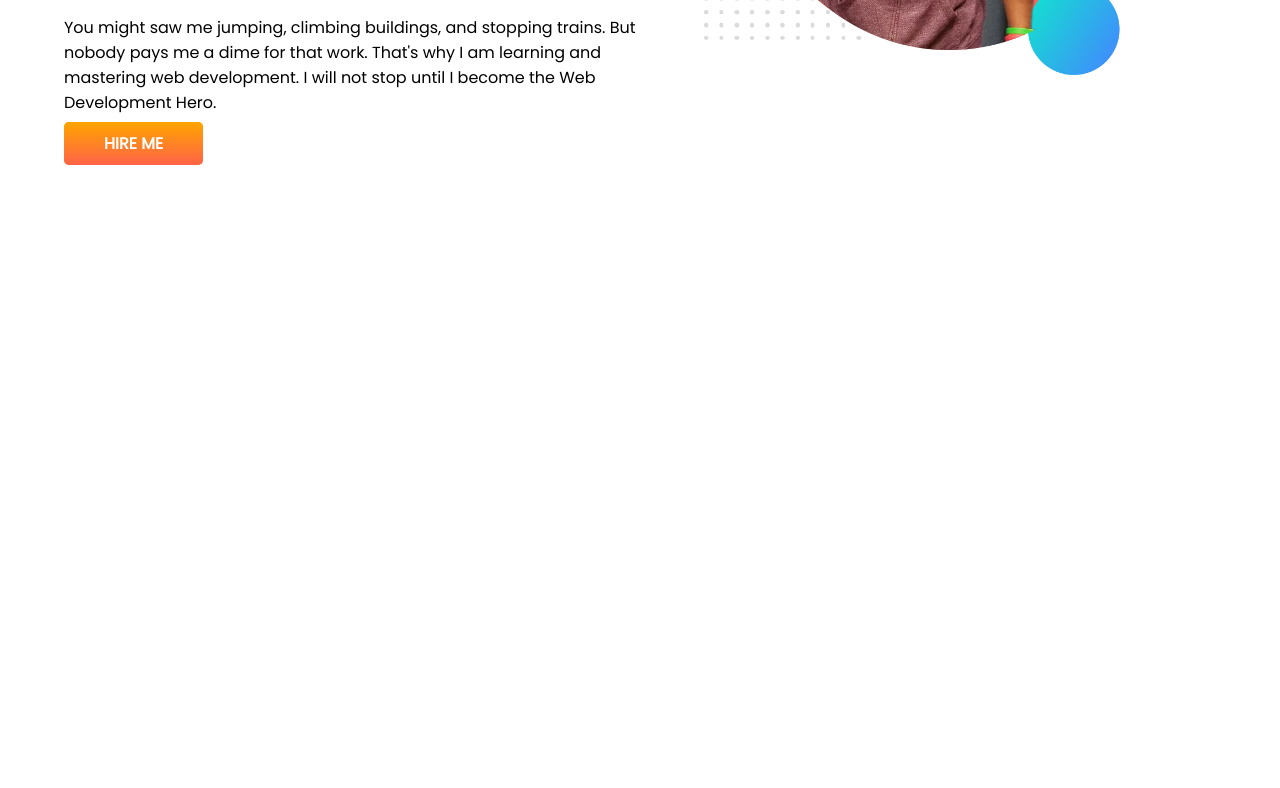
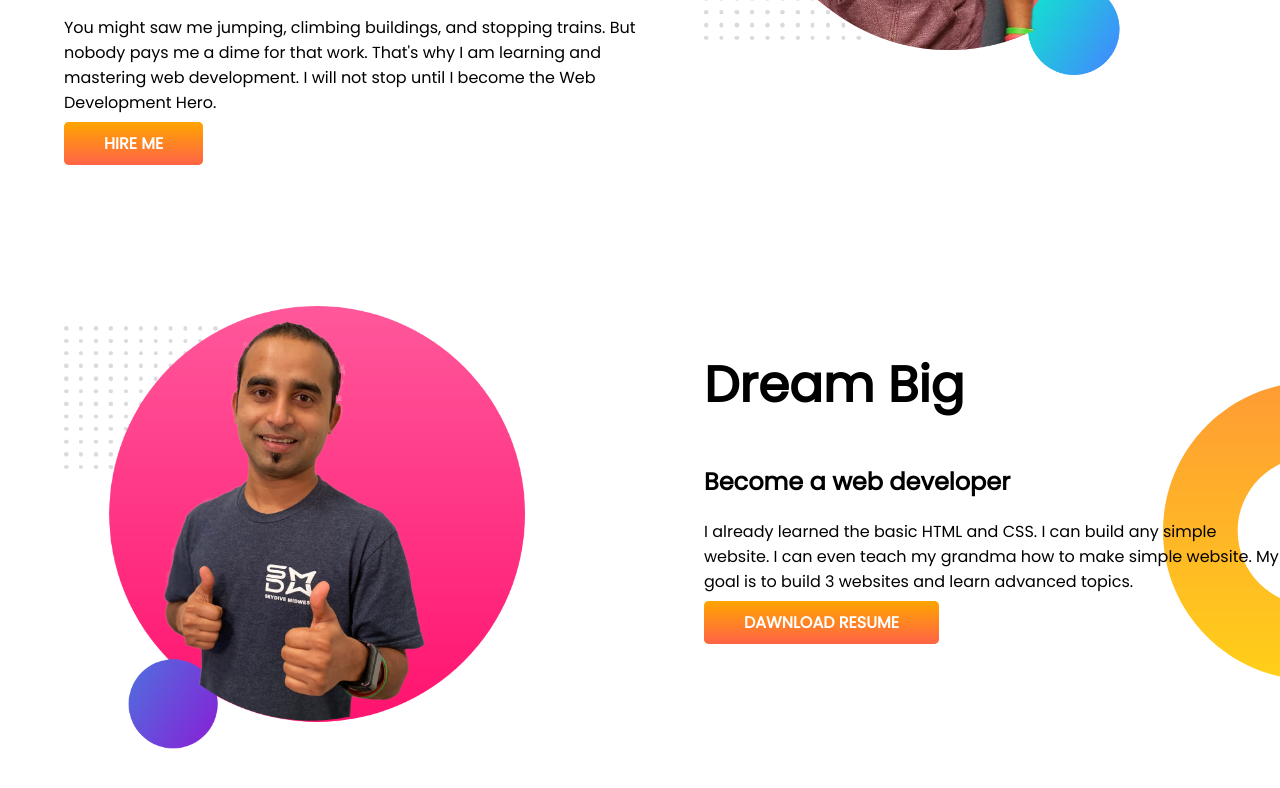
Before and after one commit to hasanhridoy01/Programming-Hero-Developer-Project, a plain HTML site: page index.html in a window 1280 px wide. Shown: the part 382-1170 px from the top of the page. Before the commit the page ends 800 px from the top, so only its background shows below. Drawn offline with Linux system fonts and the light colour scheme.

Commit message:
dream big added

```diff
--- a/css/style.css
+++ b/css/style.css
@@ -2,9 +2,12 @@ body{
     font-family: 'Poppins', sans-serif;
     margin: 0px;
 }
+section{
+    display: flex;
+    margin-bottom: 150px;
+}
 .top-banner{
     background-image: url(../images/top-banner.png);
-    display: flex;
     background-repeat: no-repeat;
 }
 h1{
@@ -20,7 +23,7 @@ span{
 .half-width img{
     width: 80%;
 }
-.hire_me_btn{
+.link_btn{
     text-decoration: none;
     background-color: orange;
     background-image: linear-gradient(orange, tomato);
@@ -29,3 +32,8 @@ span{
     color: white;
     font-weight: 700;
 }
+.dream-big{
+    background-image: url(../images/dream-bg.png);
+    background-repeat: no-repeat;
+    background-position: right;
+}
--- a/index.html
+++ b/index.html
@@ -18,11 +18,22 @@
             <h1><span>Zahid Hasan Hridoy</span> World!</h1>
             <h3>Build Climber and Train Stopper</h3>
             <p>You might saw me jumping, climbing buildings, and stopping trains. But nobody pays me a dime for that work. That's why I am learning and mastering web development. I will not stop until I become the Web Development Hero.</p>
-            <a class="hire_me_btn" target="_blank" href="https://www.linkedin.com/in/zahid-hasan-hridoy-27b961212/">HIRE ME</a>
+            <a class="link_btn" target="_blank" href="https://www.linkedin.com/in/zahid-hasan-hridoy-27b961212/">HIRE ME</a>
         </div>
         <div class="half-width">
             <img src="images/jhankar.png" alt="">
         </div>
     </section>
+    <section class="dream-big">
+        <div class="half-width">
+            <img src="images/jhankar2.png" alt="">
+        </div>
+        <div class="half-width">
+            <h1>Dream Big</h1>
+            <h2>Become a web developer</h2>
+            <p>I already learned the basic HTML and CSS. I can build any simple website. I can even teach my grandma how to make simple website. My goal is to build 3 websites and learn advanced topics.</p>
+            <a class="link_btn" target="_blank" href="#">DAWNLOAD RESUME</a>
+        </div>
+    </section>
 </body>
 </html>
```
